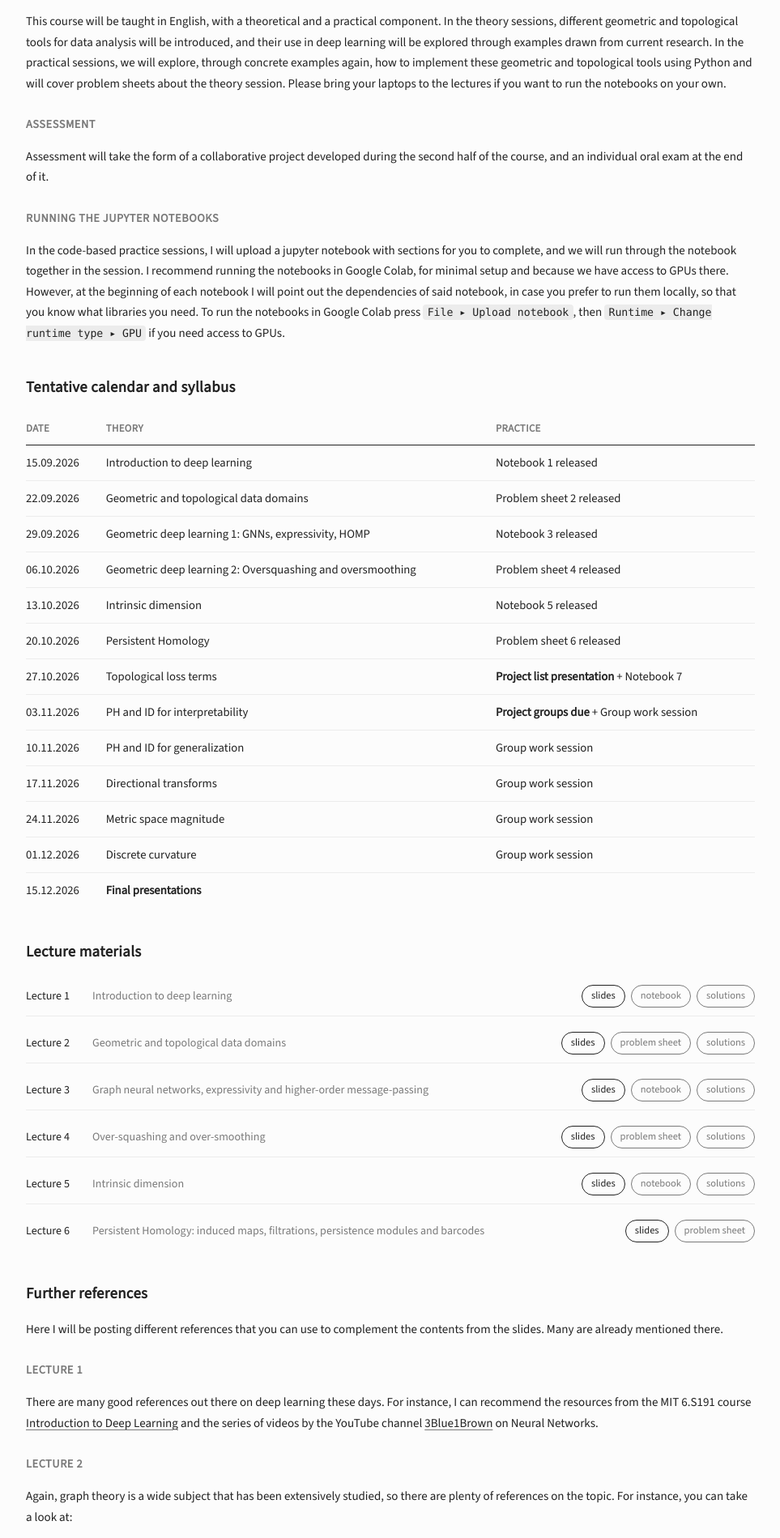
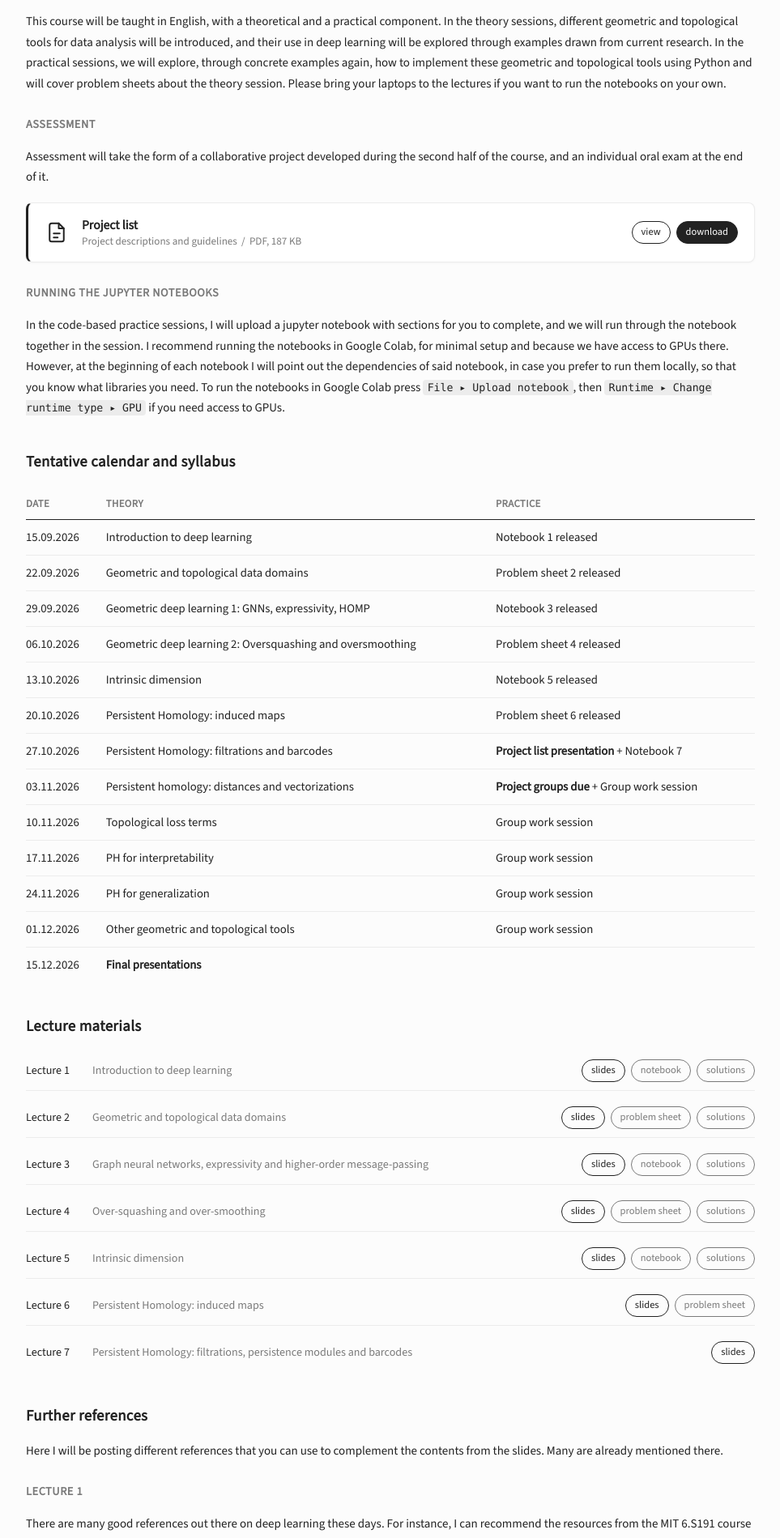
Before and after one commit to inesgare/inesgare.github.io, a Jekyll site: the page built from course-pages/gtml-2026.md, in a window 1280 px wide. Shown: the part 928-2827 px from the top of the page at 81% size, without its empty margins (158-1121 px from the left). Built offline with Jekyll 4.4.1, drawn with Linux system fonts in a browser that asks for light colours.

Commit message:
added materials tomorrow

```diff
--- a/course-pages/gtml-2026.md
+++ b/course-pages/gtml-2026.md
@@ -36,6 +36,23 @@ This course will be taught in English, with a theoretical and a practical compon
 
 Assessment will take the form of a collaborative project developed during the second half of the course, and an individual oral exam at the end of it.
 
+<div class="doc-callout">
+  <svg class="doc-callout-icon" viewBox="0 0 24 24" fill="none" stroke="currentColor" stroke-width="1.6" stroke-linecap="round" stroke-linejoin="round" aria-hidden="true">
+    <path d="M14 3H7a2 2 0 0 0-2 2v14a2 2 0 0 0 2 2h10a2 2 0 0 0 2-2V8z"/>
+    <polyline points="14 3 14 8 19 8"/>
+    <line x1="9" y1="13" x2="15" y2="13"/>
+    <line x1="9" y1="17" x2="13" y2="17"/>
+  </svg>
+  <div class="doc-callout-text">
+    <span class="doc-callout-title">Project list</span>
+    <span class="doc-callout-meta">Project descriptions and guidelines &nbsp;/&nbsp; PDF, 187 KB</span>
+  </div>
+  <div class="doc-callout-links">
+    <a class="btn-link btn-slides" href="/docs/tdl-course/projects_tdl.pdf" target="_blank" rel="noopener">view</a>
+    <a class="btn-link btn-video" href="/docs/tdl-course/projects_tdl.pdf" download>download</a>
+  </div>
+</div>
+
 ### Running the jupyter notebooks
 
 In the code-based practice sessions, I will upload a jupyter notebook with sections for you to complete, and we will run through the notebook together in the session. I recommend running the notebooks in Google Colab, for minimal setup and because we have access to GPUs there. However, at the beginning of each notebook I will point out the dependencies of said notebook, in case you prefer to run them locally, so that you know what libraries you need. To run the notebooks in Google Colab press `File ▸ Upload notebook`, then `Runtime ▸ Change runtime type ▸ GPU` if you need access to GPUs.
@@ -51,13 +68,13 @@ In the code-based practice sessions, I will upload a jupyter notebook with secti
 | 29.09.2026 | Geometric deep learning 1: GNNs, expressivity, HOMP | Notebook 3 released |
 | 06.10.2026 | Geometric deep learning 2: Oversquashing and oversmoothing | Problem sheet 4 released |
 | 13.10.2026 | Intrinsic dimension | Notebook 5 released |
-| 20.10.2026 | Persistent Homology | Problem sheet 6 released |
-| 27.10.2026 | Topological loss terms | **Project list presentation** + Notebook 7|
-| 03.11.2026 | PH and ID for interpretability | **Project groups due** + Group work session |
-| 10.11.2026 | PH and ID for generalization | Group work session |
-| 17.11.2026 | Directional transforms | Group work session |
-| 24.11.2026 | Metric space magnitude | Group work session |
-| 01.12.2026 | Discrete curvature | Group work session |
+| 20.10.2026 | Persistent Homology: induced maps | Problem sheet 6 released |
+| 27.10.2026 | Persistent Homology: filtrations and barcodes | **Project list presentation** + Notebook 7|
+| 03.11.2026 | Persistent homology: distances and vectorizations | **Project groups due** + Group work session |
+| 10.11.2026 | Topological loss terms | Group work session |
+| 17.11.2026 | PH for interpretability | Group work session |
+| 24.11.2026 | PH for generalization | Group work session |
+| 01.12.2026 | Other geometric and topological tools | Group work session |
 | 15.12.2026 | **Final presentations** | |
 
 </div>
@@ -112,10 +129,17 @@ In the code-based practice sessions, I will upload a jupyter notebook with secti
   </div>
   <div class="session-item">
     <span class="session-label">Lecture 6</span>
-    <span class="session-title">Persistent Homology: induced maps, filtrations, persistence modules and barcodes</span>
+    <span class="session-title">Persistent Homology: induced maps</span>
     <div class="session-links">
       <a class="btn-link btn-slides" href="/docs/tdl-course/session-6.pdf" target="_blank" rel="noopener">slides</a>
       <a class="btn-link btn-notebook" href="/docs/tdl-course/problem-sheet-6.pdf" target="_blank" rel="noopener">problem sheet</a>
+    </div>
+  </div>
+    <div class="session-item">
+    <span class="session-label">Lecture 7</span>
+    <span class="session-title">Persistent Homology: filtrations, persistence modules and barcodes</span>
+    <div class="session-links">
+      <a class="btn-link btn-slides" href="/docs/tdl-course/session-7.pdf" target="_blank" rel="noopener">slides</a>
     </div>
   </div>
 </div>
--- a/style.css
+++ b/style.css
@@ -387,6 +387,51 @@ a:hover {
   color: white;
 }
 
+.doc-callout {
+  display: flex;
+  align-items: center;
+  gap: 16px;
+  flex-wrap: wrap;
+  margin: 18px 0 8px;
+  padding: 16px 20px;
+  border: 1px solid var(--border);
+  border-left: 3px solid var(--accent);
+  border-radius: 8px;
+  background: #FFFFFF;
+  box-shadow: 0 1px 3px rgba(0, 0, 0, 0.04);
+}
+
+.doc-callout-icon {
+  width: 30px;
+  height: 30px;
+  flex-shrink: 0;
+  color: var(--accent);
+}
+
+.doc-callout-text {
+  display: flex;
+  flex-direction: column;
+  flex: 1;
+  min-width: 160px;
+  line-height: 1.4;
+}
+
+.doc-callout-title {
+  font-size: 0.98rem;
+  font-weight: 600;
+  color: var(--text);
+}
+
+.doc-callout-meta {
+  font-size: 0.82rem;
+  color: var(--muted);
+}
+
+.doc-callout-links {
+  display: flex;
+  gap: 7px;
+}
+
 .btn-notebook {
   border: 1.5px solid var(--muted);
   color: var(--muted);
```
Also changed, not shown: 3 other files.
